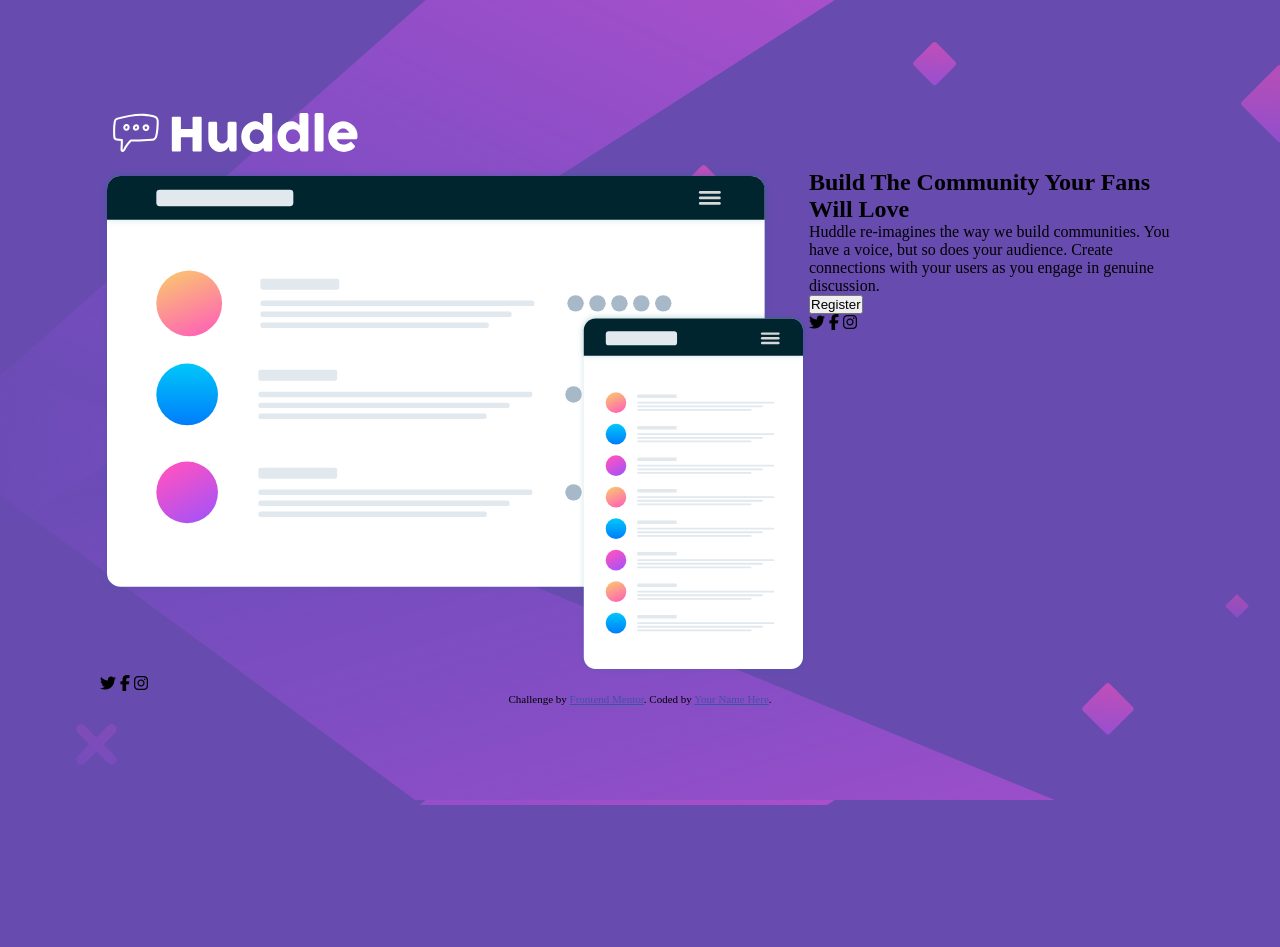
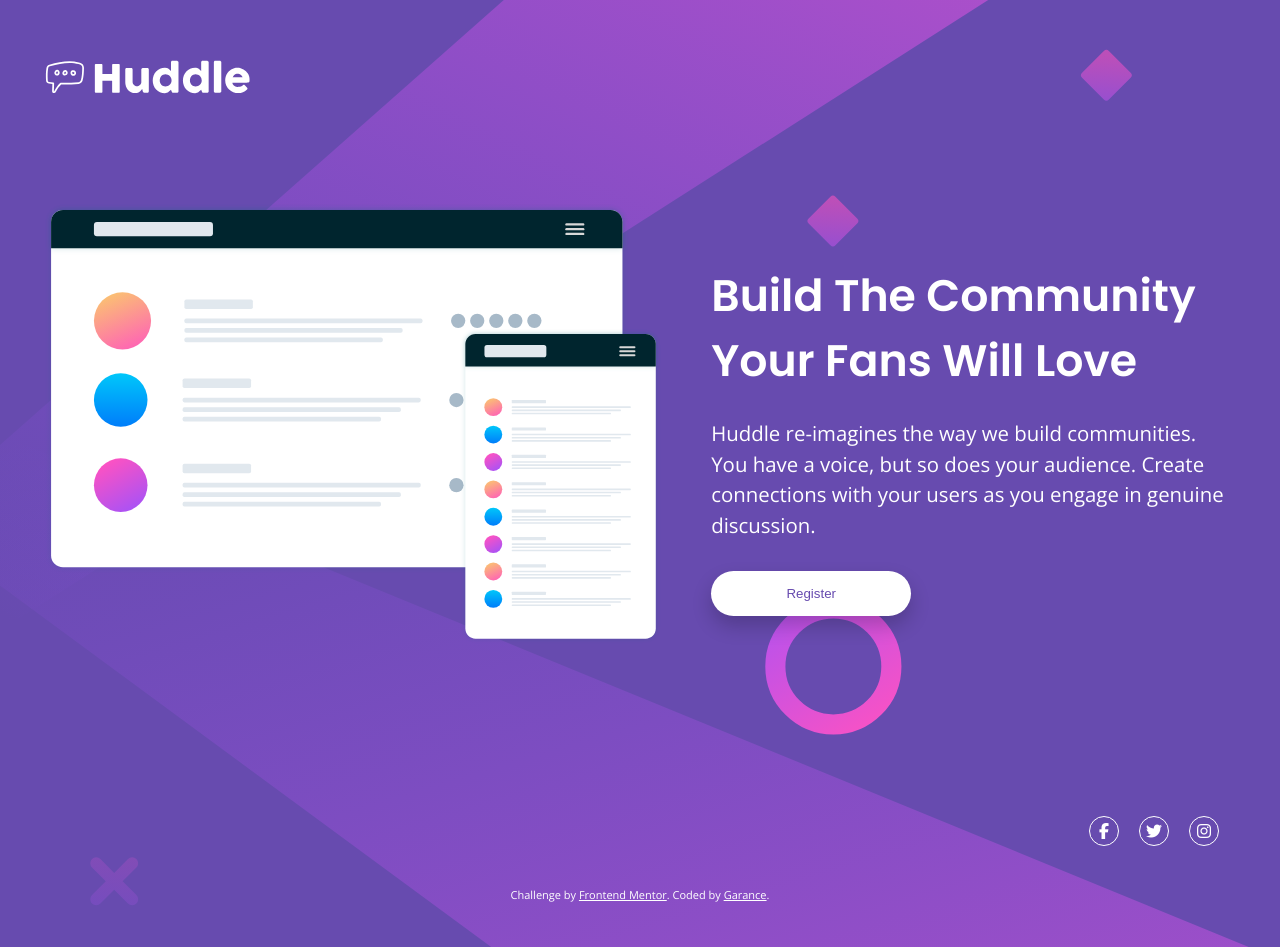
Before and after one commit to DGarance/huddle-landing-page-single-introductory-section, a plain HTML site: page index.html in a window 1280 px wide. Before the commit the page ends 805 px from the top, so only its background shows below. Drawn offline with nearby package versions, Linux system fonts and the light colour scheme.

Commit message:
Challenge terminé

```diff
--- a/css/style.css
+++ b/css/style.css
@@ -9,21 +9,170 @@
 :root {
   --violet: hsl(257, 40%, 49%);
   --soft-magenta: hsl(300, 69%, 71%);
+  --white: hsl(0, 0%, 100%);
 }
 
-body{
-    background-image: url(../images/bg-desktop.svg);
-    background-color: var(--violet);
-    margin: 100px
+html {
+  min-height: 100vh;
 }
 
-.container{
+body {
+  background-image: url(../images/bg-mobile.svg);
+  background-repeat: no-repeat;
+  background-size: contain;
+  background-color: var(--violet);
+  /* padding: 30px; */
+  min-height: 100vh;
+  color: var(--white);
+  font-family: "Open Sans", sans-serif;
+  font-size: 16px;
+}
+
+.huddle-container {
+  display: flex;
+  flex-direction: column;
+  min-height: 100vh;
+}
+
+.huddle-logo {
+  margin: 50px 35px;
+}
+
+.huddle-container-content {
+  display: flex;
+  flex-direction: column;
+}
+
+.logo-img {
+  width: 50%;
+  max-width: 220px;
+}
+
+.huddle-container-content {
+  align-items: center;
+  width: 100%;
+  padding: 0 30px;
+}
+
+.huddle-img-container {
+  padding-bottom: 30px;
+}
+
+.hero-img {
+  width: 100%;
+}
+
+.huddle-content-text {
+  width: 95%;
+  text-align: center;
+}
+
+.content-title {
+  font-family: "Poppins", sans-serif;
+  font-size: calc(25px + 1.5vw);
+  padding: 25px 0;
+}
+
+.content-descritption {
+  font-size: calc(14px + 0.5vw);
+  line-height: 1.5;
+}
+
+.register-btn {
+  background-color: var(--white);
+  padding: 15px;
+  width: 100%;
+  max-width: 200px;
+  border: none;
+  border-radius: 50px;
+  margin: 30px 0;
+  color: var(--violet);
+  transition: 0.5s;
+  box-shadow: 0px 10px 20px rgba(0, 0, 0, 0.2);
+}
+
+.register-btn:hover {
+  background-color: var(--soft-magenta);
+  transition: 0.5s;
+  color: var(--white);
+}
+
+.huddle-footer-container {
+  width: 100%;
+  padding: 0 35px 20px;
+}
+
+.footer-social {
+  display: flex;
+  justify-content: center;
+  align-items: center;
+  padding: 1rem;
+}
+
+.social-icon-box {
+  display: flex;
+  justify-content: center;
+  align-items: center;
+  text-decoration: none;
+  color: var(--white);
+  border: solid 1px var(--white);
+  width: 30px;
+  height: 30px;
+  border-radius: 50%;
+  margin: 0 10px;
+  transition: 0.5s;
+}
+
+.social-icon-box:hover {
+  border: solid 1px var(--soft-magenta);
+  color: var(--soft-magenta);
+  transition: 0.5s;
+}
+
+@media screen and (min-width: 768px) {
+  body {
+    background-image: url(../images/bg-desktop.svg);
+    background-size: auto 100%;
+    background-repeat: no-repeat;
+  }
+
+  .huddle-container {
     display: flex;
+    flex-direction: column;
+  }
+
+  .logo-img {
+    width: 100%;
+  }
+
+  .huddle-container-content {
+    display: flex;
+    flex-direction: row;
+    padding: 45px;
+  }
+
+  .huddle-img-container {
+    width: 100%;
+    margin-right: 50px;
+  }
+
+  .huddle-content-text {
+    display: flex;
+    flex-direction: column;
+    text-align: left;
+    width: 85%;
+  }
+  .footer-social {
+    justify-content: flex-end;
+  }
 }
+
 .attribution {
   font-size: 11px;
   text-align: center;
+  padding: 25px;
 }
 .attribution a {
-  color: hsl(228, 45%, 44%);
+  /* color: hsl(228, 45%, 44%); */
+  color: var(--white);
 }
--- a/index.html
+++ b/index.html
@@ -11,35 +11,44 @@
 </head>
 
 <body>
-  <main>
-    <header>
-      <img src="./images/logo.svg" alt="">
+  <main class="huddle-container">
+    <header class="huddle-logo">
+      <img class="logo-img" src="./images/logo.svg" alt="logo-img">
     </header>
-    <section class="container">
-      <img src="./images/illustration-mockups.svg" alt="illustration-mockups">
-      <div class="content">
-        <h1>Build The Community Your Fans Will Love</h1>
-        <p>Huddle re-imagines the way we build communities. You have a voice, but so does your audience.
-          Create connections with your users as you engage in genuine discussion.</p>
-        <button>Register</button>
-        <div>
-          <i class="fa-brands fa-twitter"></i>
-          <i class="fa-brands fa-facebook-f"></i>
-          <i class="fa-brands fa-instagram"></i>
-        </div>
+    <section class="huddle-container-content">
+      <div class="huddle-img-container">
+        <img class="hero-img" src="./images/illustration-mockups.svg" alt="huddle hero-img">
       </div>
-
+      <div class="huddle-content-text">
+        <h1 class="content-title">
+          Build The Community Your Fans Will Love
+        </h1>
+        <p class="content-descritption">
+          Huddle re-imagines the way we build communities. You have a voice, but so does
+          your audience.
+          Create connections with your users as you engage in genuine discussion.
+        </p>
+        <button class="register-btn">
+          <p>Register</p>
+        </button>
+      </div>
     </section>
   </main>
-  <footer>
-    <div>
-      <i class="fa-brands fa-twitter"></i>
-      <i class="fa-brands fa-facebook-f"></i>
-      <i class="fa-brands fa-instagram"></i>
+  <footer class="huddle-footer-container">
+    <div class="footer-social">
+      <a title="social-link" class="social-icon-box" href="#">
+        <i class="fa-brands fa-facebook-f icon-logo"></i>
+      </a>
+      <a title="social-link" class="social-icon-box" href="#">
+        <i class="social icon fa-brands fa-twitter icon-logo"></i>
+      </a>
+      <a title="social-link" class="social-icon-box" href="#">
+        <i class="fa-brands fa-instagram icon-logo"></i>
+      </a>
     </div>
     <p class="attribution">
-      Challenge by <a href="https://www.frontendmentor.io?ref=challenge" target="_blank">Frontend Mentor</a>.
-      Coded by <a href="#">Your Name Here</a>.
+      Challenge by <a href="https://www.frontendmentor.io?ref=challenge">Frontend Mentor</a>.
+      Coded by <a href="https://github.com/DGarance">Garance</a>.
     </p>
   </footer>
 </body>
```
Also changed, not shown: screenshots/screenshot-desktop.png (added), screenshots/screenshot-mobile.png (added), 3 other files.
